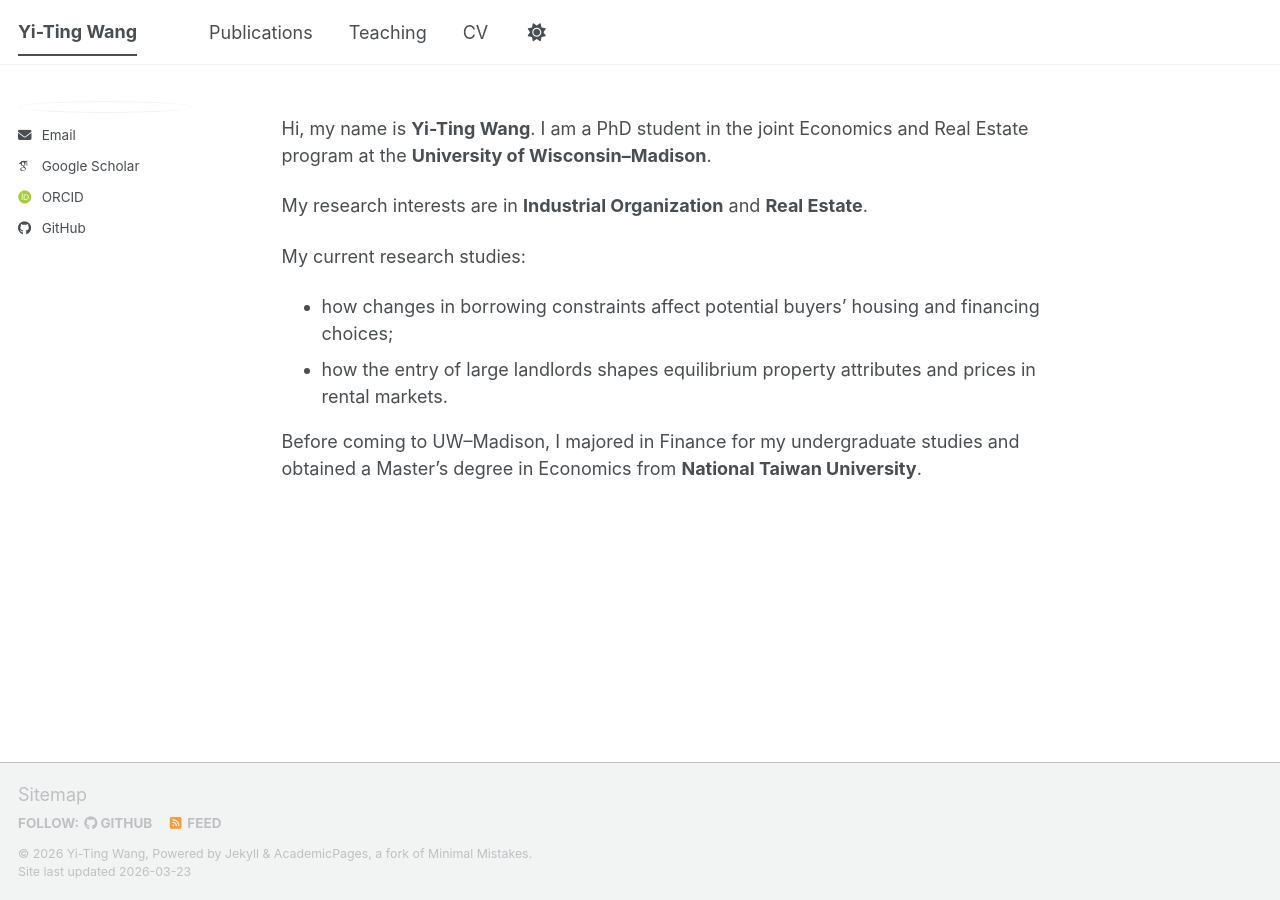
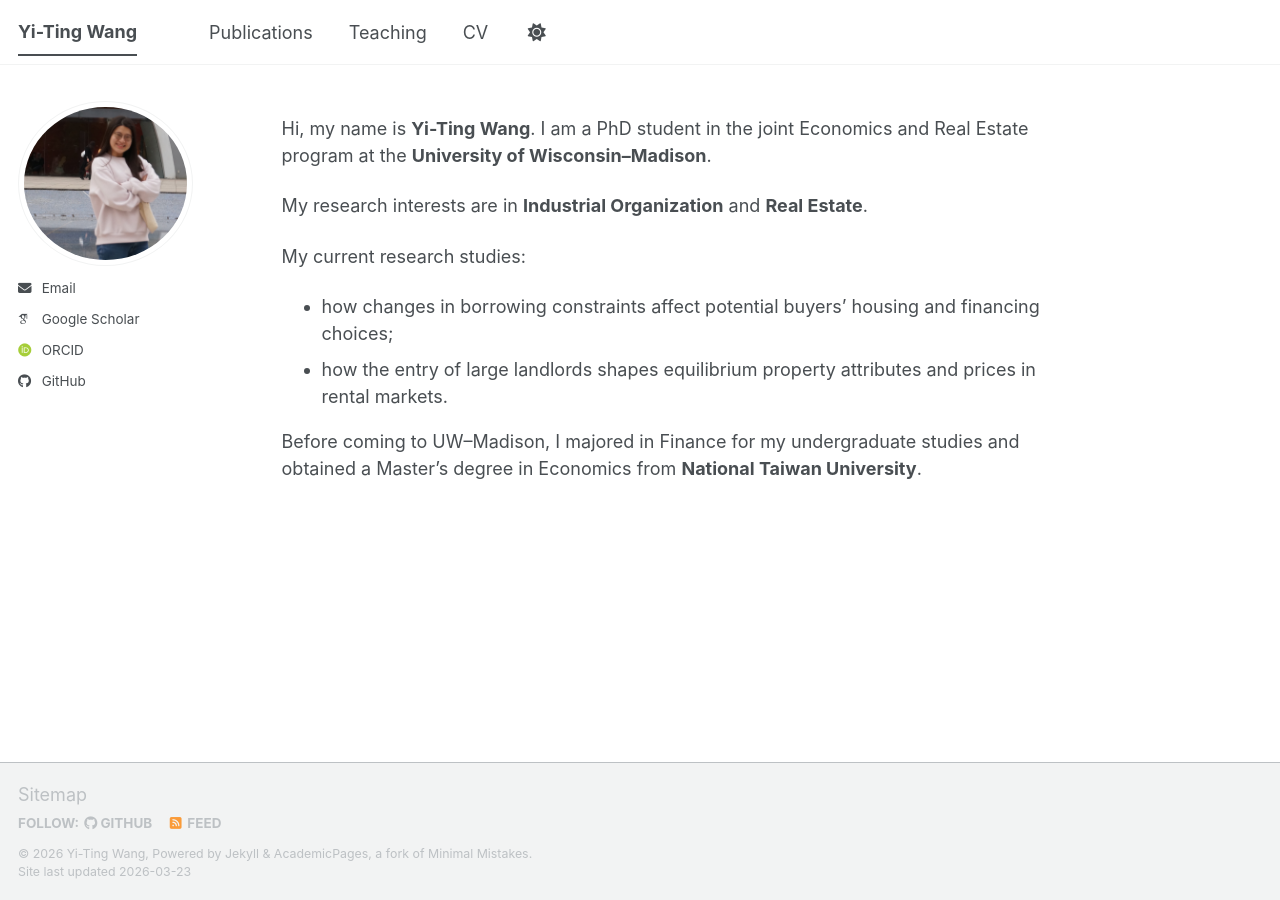
Before and after one commit to Yi-Ting-Econ/Yi-Ting-Econ.github.io, a Jekyll site: the page built from _pages/about.md, in a window 1280 px wide. Built offline with Jekyll 4.4.1, drawn with Linux system fonts in a browser that asks for light colours; some web fonts are replaced; a script bundle is joined from its source files by our own code; library files that are not in the unit come from our copies.

Commit message:
Update avatar path in _config.yml

```diff
--- a/_config.yml
+++ b/_config.yml
@@ -23,7 +23,7 @@ repository               : "Yi-Ting-Econ/Yi-Ting-Econ.github.io"
 #               Additional customization can be done by editing /_includes/author-profile.html
 author:
   # Biographic information
-  avatar           : "/image/profile.JPG"
+  avatar           : "profile.JPG"
   uri              :
   email            : "wang3342@wisc.edu"
   googlescholar    : "https://scholar.google.com/citations?user=bfEJpbAAAAAJ&hl=en"
```
